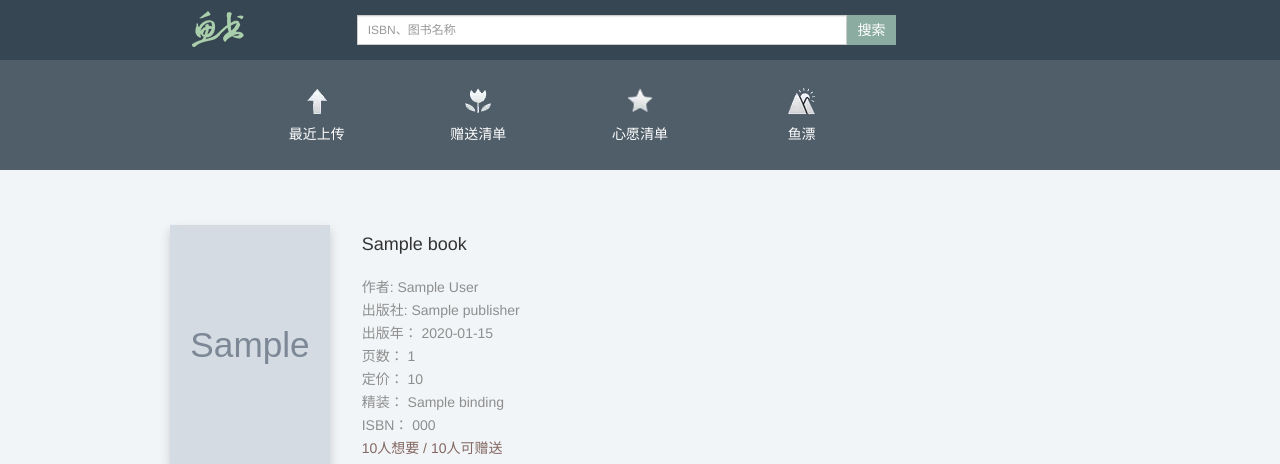
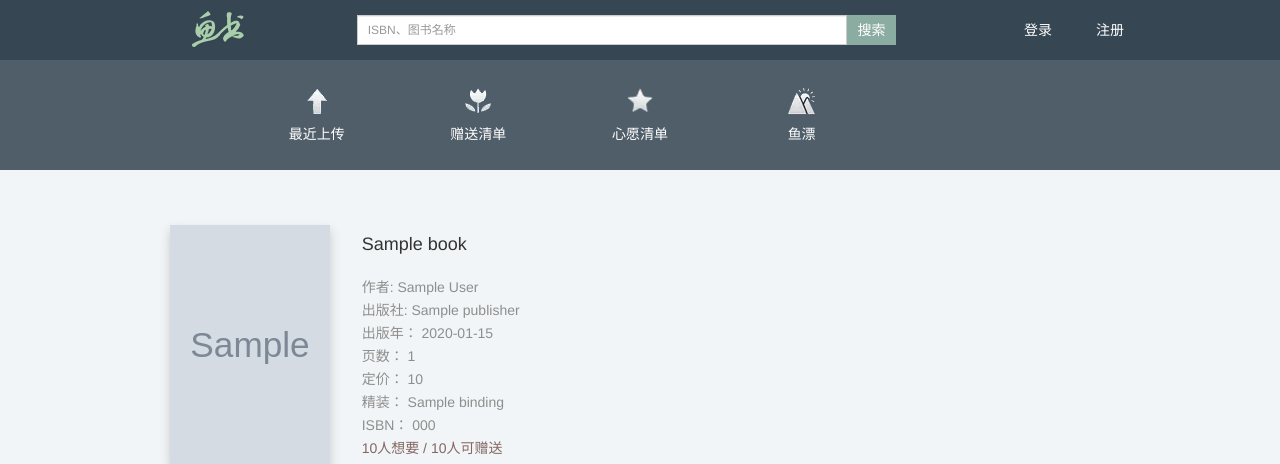
Before and after one commit to 0x1un/Fisher, a Flask app: template app/templates/book_detail.html in a window 1280 px wide. Shown: the top 464 px of the page. Run offline with Flask 2, Linux system fonts and the light colour scheme; the template is opened without the code that fills it: most values are stand-ins (such as "Sample title", 1, 10 or a date in 2020); grey boxes marked "Sample" are stand-in pictures.

Commit message:
uncomment the login/logout button

```diff
--- a/app/templates/base.html
+++ b/app/templates/base.html
@@ -68,15 +68,15 @@
         </div>
     </div>
     <div class="container-height flex-vertical-center float-menu">
-{#        {% if not current_user.is_authenticated %}#}
-{#            <div style="float:right">#}
-{#                <a href="{{ url_for('web.login') }}">登录</a>#}
-{#                <a style="margin-left: 40px;" href="{{ url_for('web.register') }}">注册</a>#}
-{#            </div>#}
-{#        {% else %}#}
-{#            <a href="{{ url_for('web.personal_center') }}">{{ current_user.nickname }}的鱼书</a>#}
-{#            <a style="margin-left: 40px;" href="{{ url_for('web.logout') }}">注销</a>#}
-{#        {% endif %}#}
+       {% if not current_user.is_authenticated %}
+	   <div style="float:right">
+	       <a href="{{ url_for('web.login') }}">登录</a>
+	       <a style="margin-left: 40px;" href="{{ url_for('web.register') }}">注册</a>
+	   </div>
+       {% else %}
+	   <a href="{{ url_for('web.personal_center') }}">{{ current_user.nickname }}的鱼书</a>
+	   <a style="margin-left: 40px;" href="{{ url_for('web.logout') }}">注销</a>
+       {% endif %}
     </div>
 {% endblock %}
 <div class='container'>
```
